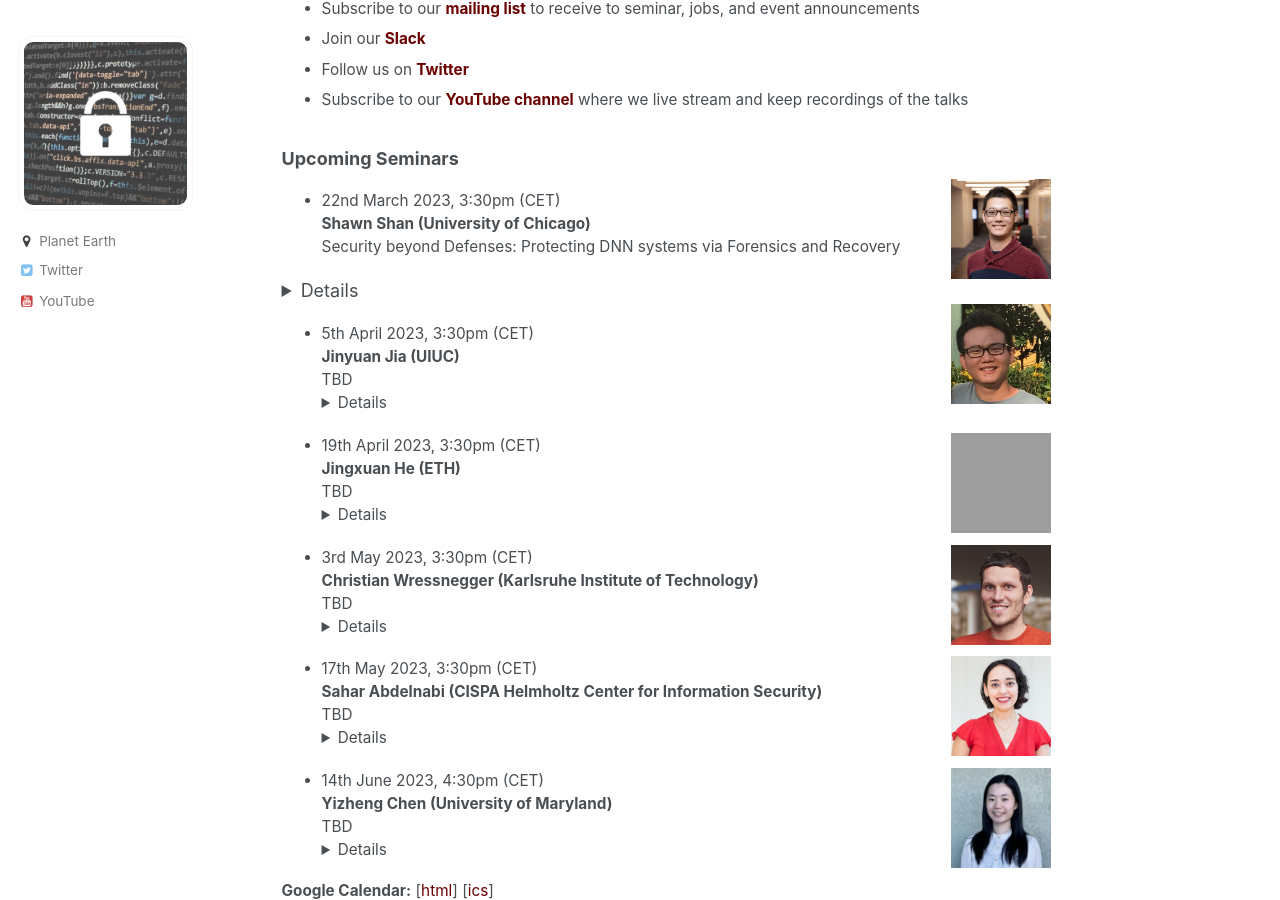
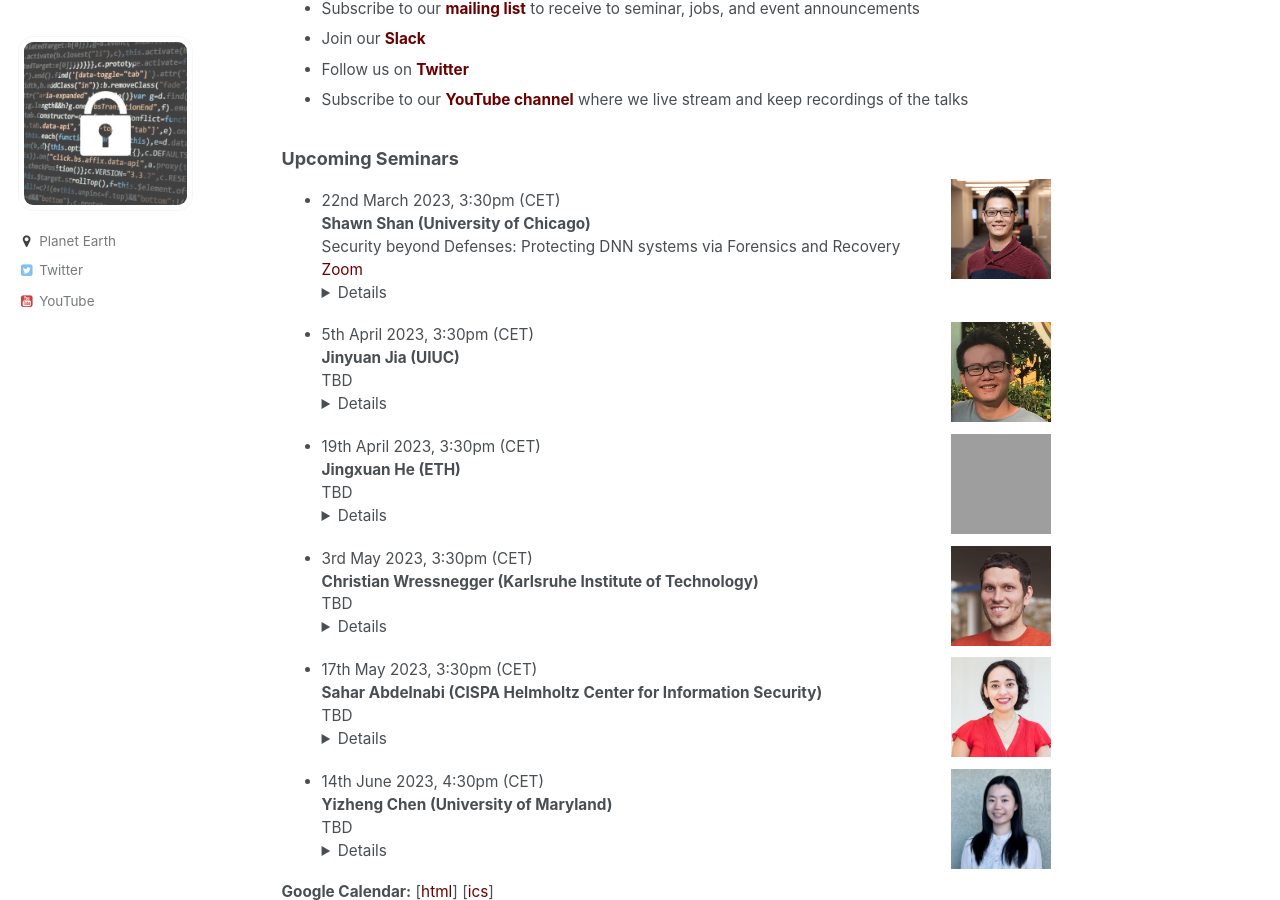
Before and after one commit to prisec-ml/prisec-ml.github.io, a Jekyll site: the page built from _pages/about.md, in a window 1280 px wide and 900 px high, scrolled down 307 px. Built offline with Jekyll 4.4.1, drawn with Linux system fonts in a browser that asks for light colours; grey boxes are pictures that could not be loaded.

Commit message:
Update about.md

```diff
--- a/_pages/about.md
+++ b/_pages/about.md
@@ -21,7 +21,7 @@
 - 22nd March 2023, 3:30pm (CET)
 **Shawn Shan (University of Chicago)**
 Security beyond Defenses: Protecting DNN systems via Forensics and Recovery
-<details><br>**Abstract:** Deep neural networks are known to be vulnerable to numerous attacks, including inference time attacks based on adversarial perturbations, as well as training time attacks such as data poisoning. The security community has done extensive work to explore both attacks and defenses, only to produce a seemingly endless cat-and-mouse game. In this talk, I will talk about some of our recent work that seeks to extend security beyond attack and defense, focusing on forensics and recovery of deployed ML systems. I start by drawing parallels with other more established security areas and argue that defenses are often only a piece of the solution. I will talk about two additional aspects of security, post-attack forensics and recovery. I will present recent results from two papers in this space (Usenix Security and CCS 2022), where we explore the role of post-attack mitigation for improving DNN robustness against both poisoning attacks and adversarial examples. <br><br>**Bio:** hawn Shan is a PhD student at the University of Chicago. He obtained his M.S and B.S. at University of Chicago. His research focuses on the security and privacy of ML systems exploring the vunlerability of ML systems as well as protecting users from malicious uses of ML systems. His work has been covered by media outlets such as New York Times, NBC News, Die Zeit, MIT Tech Review. </details>
+[Zoom](https://cispa-de.zoom.us/j/97148371989?pwd=c0YwUkV1VXZXenpqaFpzNDB5eFk5QT09)<details><br>**Abstract:** Deep neural networks are known to be vulnerable to numerous attacks, including inference time attacks based on adversarial perturbations, as well as training time attacks such as data poisoning. The security community has done extensive work to explore both attacks and defenses, only to produce a seemingly endless cat-and-mouse game. In this talk, I will talk about some of our recent work that seeks to extend security beyond attack and defense, focusing on forensics and recovery of deployed ML systems. I start by drawing parallels with other more established security areas and argue that defenses are often only a piece of the solution. I will talk about two additional aspects of security, post-attack forensics and recovery. I will present recent results from two papers in this space (Usenix Security and CCS 2022), where we explore the role of post-attack mitigation for improving DNN robustness against both poisoning attacks and adversarial examples. <br><br>**Bio:** hawn Shan is a PhD student at the University of Chicago. He obtained his M.S and B.S. at University of Chicago. His research focuses on the security and privacy of ML systems exploring the vunlerability of ML systems as well as protecting users from malicious uses of ML systems. His work has been covered by media outlets such as New York Times, NBC News, Die Zeit, MIT Tech Review. </details>
 
 <img src="../images/jinyuan.jpg" style="float:right;width:100px;height:100px;margin-top:00px">
 - 5th April 2023, 3:30pm (CET)
```
